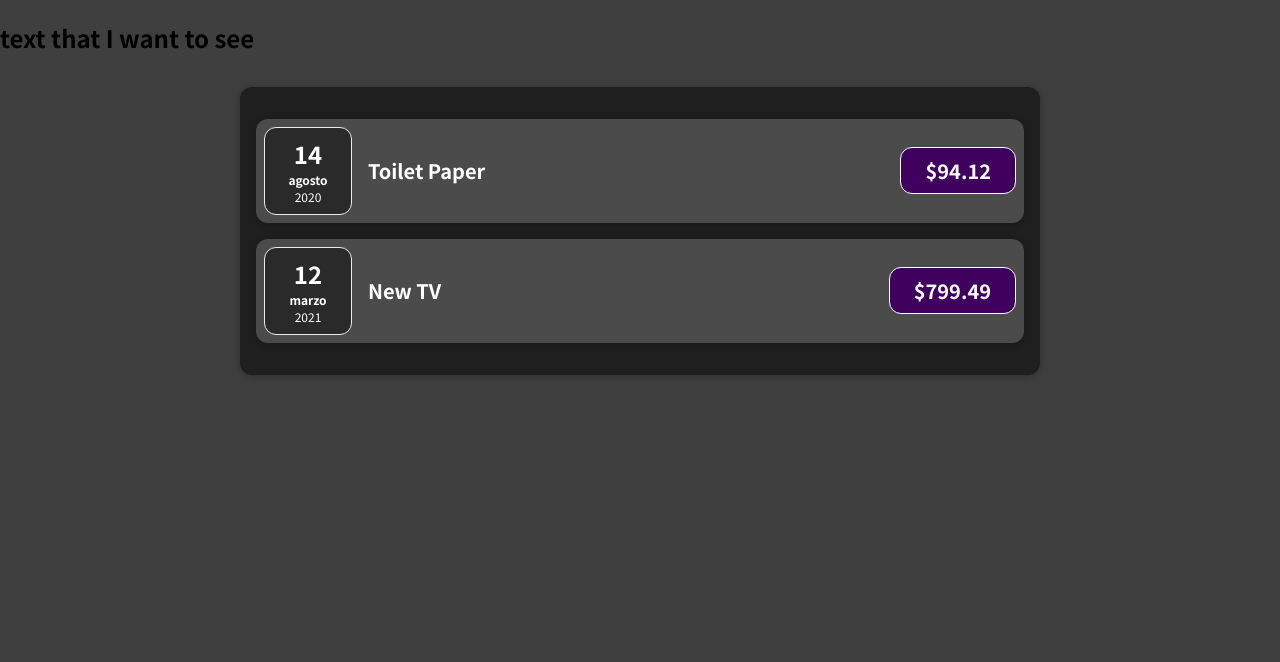
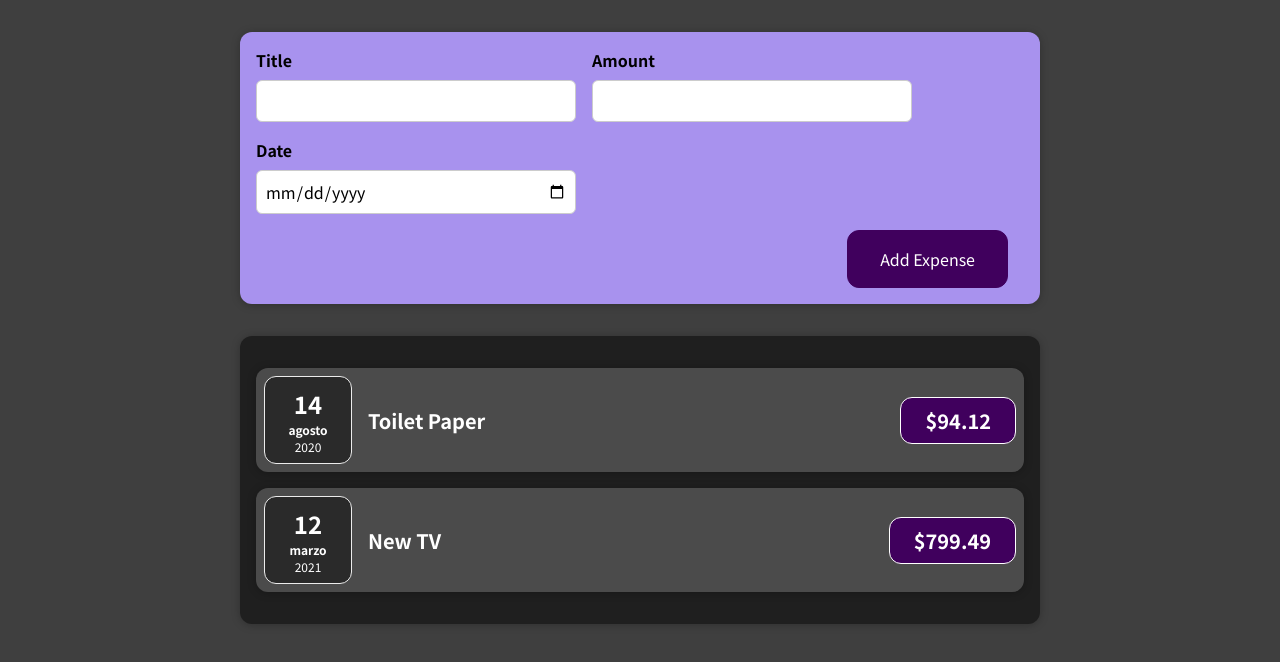
Before and after one commit to jerequevedo1/expenseTracker, a React (Create React App) app: page / in a window 1280 px wide. Shown: the top 662 px of the page. Built offline with nearby package versions, Linux system fonts and the light colour scheme.

Commit message:
new expense component was added

```diff
--- a/src/App.js
+++ b/src/App.js
@@ -1,4 +1,5 @@
 import Expenses from "./components/Expenses/Expenses";
+import NewExpense from "./components/NewExpense/NewExpense";
 
 const App = () => {
 
@@ -26,7 +27,7 @@
 
   return (
     <div>
-      <h2>text that I want to see</h2>
+      <NewExpense />
       <Expenses items={expenses} />
     </div>
   );
--- /dev/null
+++ b/src/components/NewExpense/ExpenseForm.css
@@ -0,0 +1,26 @@
+.new-expense__controls {
+  display: flex;
+  flex-wrap: wrap;
+  gap: 1rem;
+  margin-bottom: 1rem;
+  text-align: left;
+}
+
+.new-expense__control label {
+  font-weight: bold;
+  margin-bottom: 0.5rem;
+  display: block;
+}
+
+.new-expense__control input {
+  font: inherit;
+  padding: 0.5rem;
+  border-radius: 6px;
+  border: 1px solid #ccc;
+  width: 20rem;
+  max-width: 100%;
+}
+
+.new-expense__actions {
+  text-align: right;
+}
--- /dev/null
+++ b/src/components/NewExpense/ExpenseForm.js
@@ -0,0 +1,29 @@
+import './ExpenseForm.css';
+
+const ExpenseForm = () => {
+    return (
+        <form>
+            <div className='new-expense__controls'>
+                <div className='new-expense__control'>
+                    <label>Title</label>
+                    <input type="text" />
+                </div>
+
+                <div className='new-expense__control'>
+                    <label>Amount</label>
+                    <input type="number" min="0.01" step="0.01" />
+                </div>
+
+                <div className='new-expense__control'>
+                    <label>Date</label>
+                    <input type="date" min="2019-01-01" max="2022-12-31" />
+                </div>
+            </div>
+            <div className='new-expense__actions'>
+                <button type='submit'>Add Expense</button>
+            </div>
+        </form>
+    );
+};
+
+export default ExpenseForm;
--- /dev/null
+++ b/src/components/NewExpense/NewExpense.css
@@ -0,0 +1,38 @@
+.new-expense {
+  background-color: #a892ee;
+  padding: 1rem;
+  margin: 2rem auto;
+  width: 50rem;
+  max-width: 95%;
+  border-radius: 12px;
+  text-align: center;
+  box-shadow: 0 1px 8px rgba(0, 0, 0, 0.25);
+}
+
+.new-expense button {
+  font: inherit;
+  cursor: pointer;
+  padding: 1rem 2rem;
+  border: 1px solid #40005d;
+  background-color: #40005d;
+  color: white;
+  border-radius: 12px;
+  margin-right: 1rem;
+}
+
+.new-expense button:hover,
+.new-expense button:active {
+  background-color: #510674;
+  border-color: #510674;
+}
+
+.new-expense button.alternative {
+  color: #220131;
+  border-color: transparent;
+  background-color: transparent;
+}
+
+.new-expense button.alternative:hover,
+.new-expense button.alternative:active {
+  background-color: #ddb3f8;
+}
--- /dev/null
+++ b/src/components/NewExpense/NewExpense.js
@@ -0,0 +1,10 @@
+import ExpenseForm from './ExpenseForm';
+import './NewExpense.css'
+
+const NewExpense = () => {
+    return <div className='new-expense'>
+        <ExpenseForm />
+    </div>
+};
+
+export default NewExpense;
```
